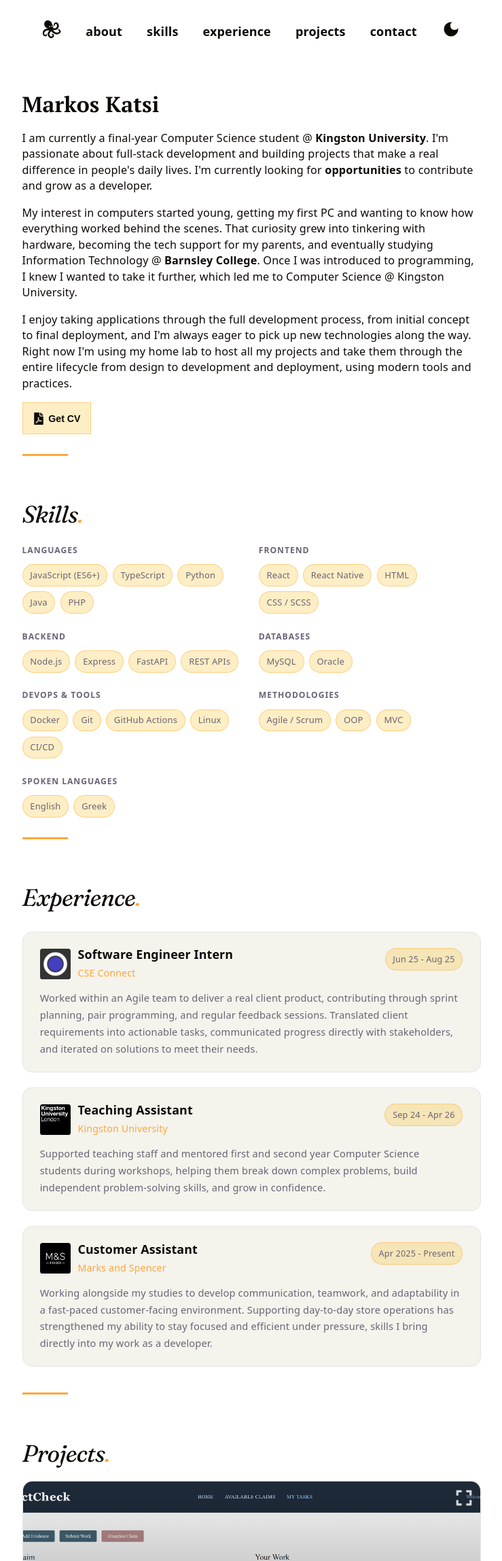
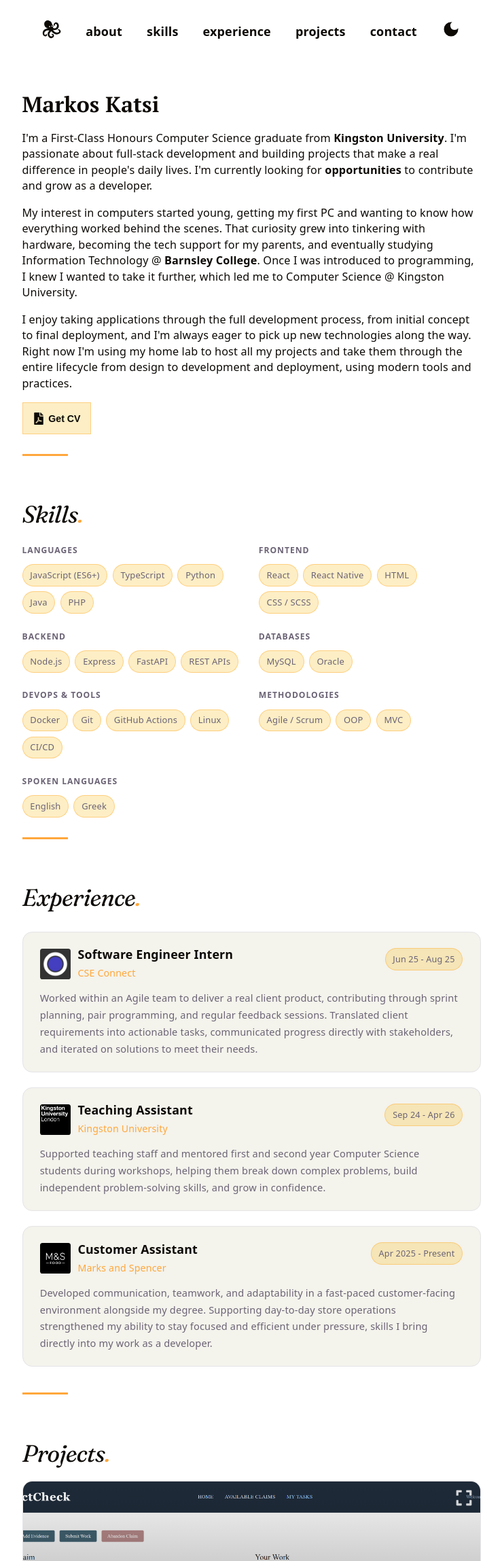
Before and after one commit to markoskatsi/mark0scom, a React (Vite) app: page / in a window 1280 px wide. Shown: the top 2297 px of the page at 68% size, without its empty margins (270-1009 px from the left). Built offline with nearby package versions, Linux system fonts and the light colour scheme; a web font is replaced by a local one.

Commit message:
Updated info from current student to graduate

```diff
--- a/src/data/education.ts
+++ b/src/data/education.ts
@@ -10,7 +10,7 @@ export const education: Education[] = [
     institution: "Kingston University",
     level: "Undergraduate",
     degree: "Computer Science",
-    duration: "Sep 2023 - Present",
+    duration: "Sep 2023 - Jun 2026",
   },
   {
     institution: "Barnsley College",
--- a/src/data/experience.ts
+++ b/src/data/experience.ts
@@ -32,7 +32,7 @@ export const experience: Experience[] = [
     company: "Marks and Spencer",
     duration: "Apr 2025 - Present",
     description:
-      "Working alongside my studies to develop communication, teamwork, and adaptability in a fast-paced customer-facing environment. Supporting day-to-day store operations has strengthened my ability to stay focused and efficient under pressure, skills I bring directly into my work as a developer.",
+      "Developed communication, teamwork, and adaptability in a fast-paced customer-facing environment alongside my degree. Supporting day-to-day store operations strengthened my ability to stay focused and efficient under pressure, skills I bring directly into my work as a developer.",
     image: MarksAndSpencerLogo,
   },
 ];
--- a/src/sections/About.tsx
+++ b/src/sections/About.tsx
@@ -31,7 +31,7 @@ const About = () => {
     <section id="about">
       <h1>{personal.name}</h1>
       <p>
-        I am currently a final-year {kingston.degree} student @{" "}
+        I'm a First-Class Honours {kingston.degree} graduate from{" "}
         <strong>{kingston.institution}</strong>. I'm passionate about full-stack
         development and building projects that make a real difference in
         people's daily lives. I'm currently looking for{" "}
```
